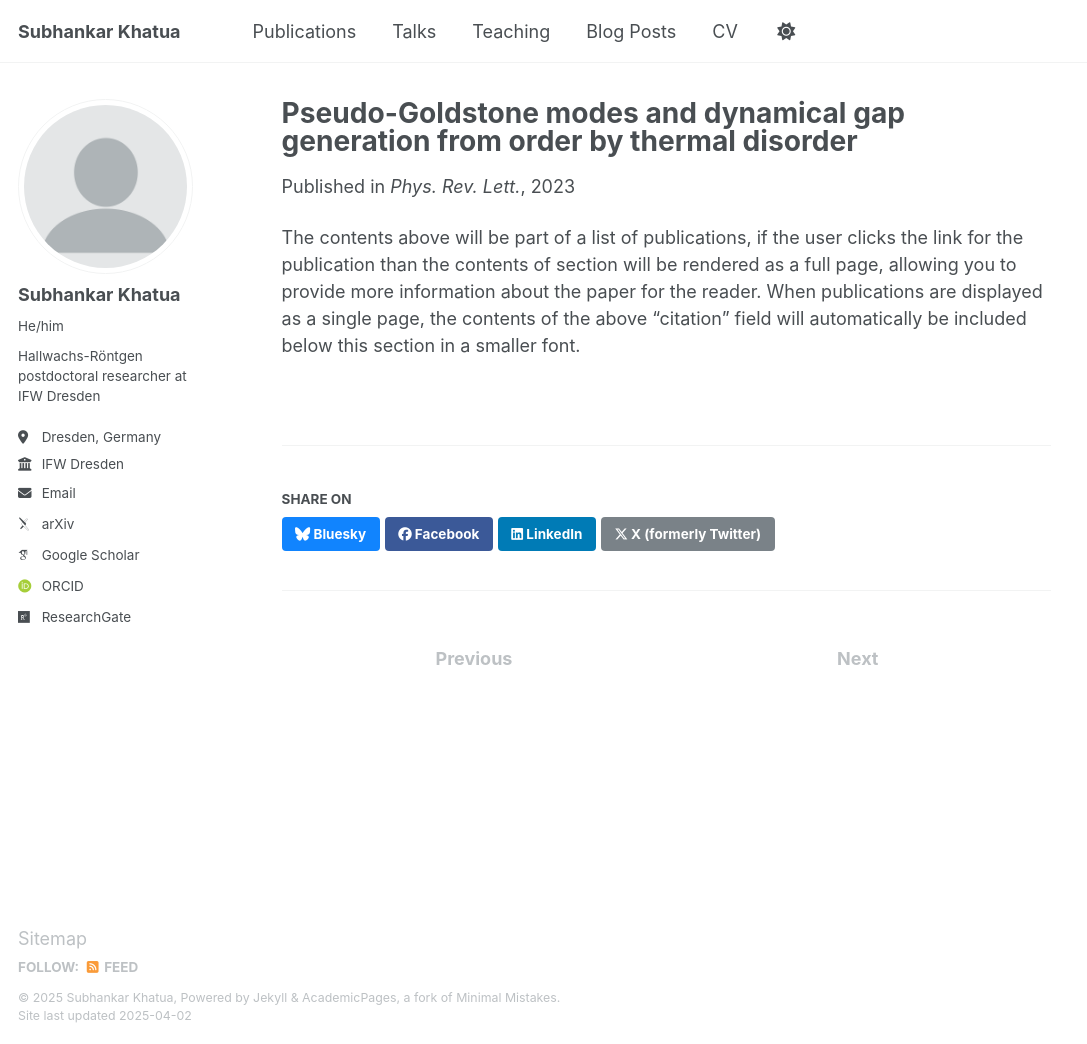
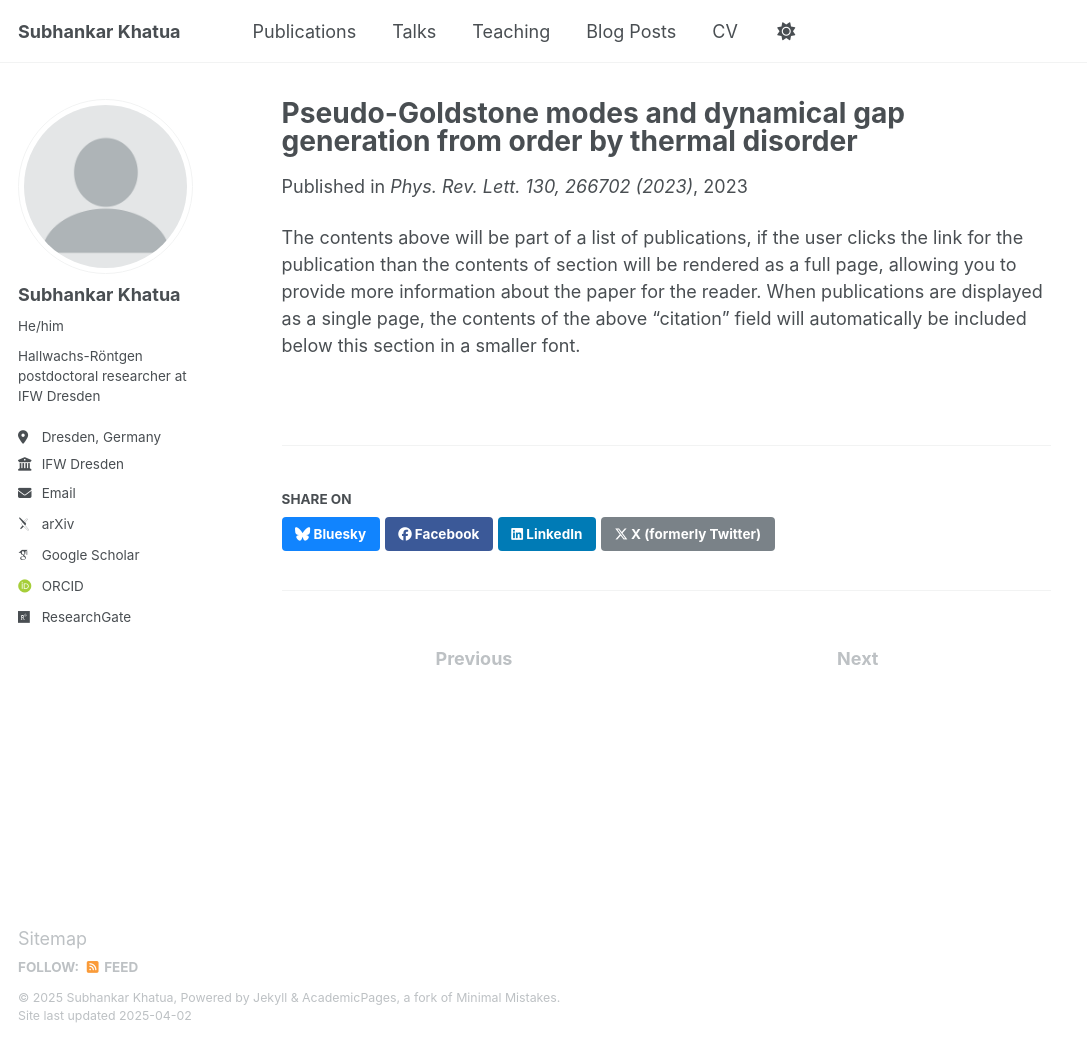
Before and after one commit to subhankar-khatua/subhankar-khatua.github.io, a Jekyll site: the page built from _publications/2023-06-pg-gap-obtd.md, in a window 1280 px wide and 1044 px high. Shown: the whole window, without its empty margins (0-1087 px from the left). Built offline with Jekyll 4.4.1, drawn with Linux system fonts in a browser that asks for light colours; some web fonts are replaced.

Commit message:
Update 2023-06-pg-gap-obtd.md

```diff
--- a/_publications/2023-06-pg-gap-obtd.md
+++ b/_publications/2023-06-pg-gap-obtd.md
@@ -6,7 +6,7 @@ permalink: /publication/2023-06-pg-gap-obtd
 excerpt: 'This paper is about fixing template issue #693.'
 date: 2023-06-26
 authors: "S. Khatua, M. J. P. Gingras, J. G. Rau"
-venue: 'Phys. Rev. Lett.'
+venue: 'Phys. Rev. Lett. 130, 266702 (2023)'
 paperurl: "https://journals.aps.org/prl/abstract/10.1103/PhysRevLett.130.266702"
 #citation: 'Your Name, You. (2024). &quot;Paper Title Number 3.&quot; <i>GitHub Journal of Bugs</i>. 1(3).'
 ---
```
